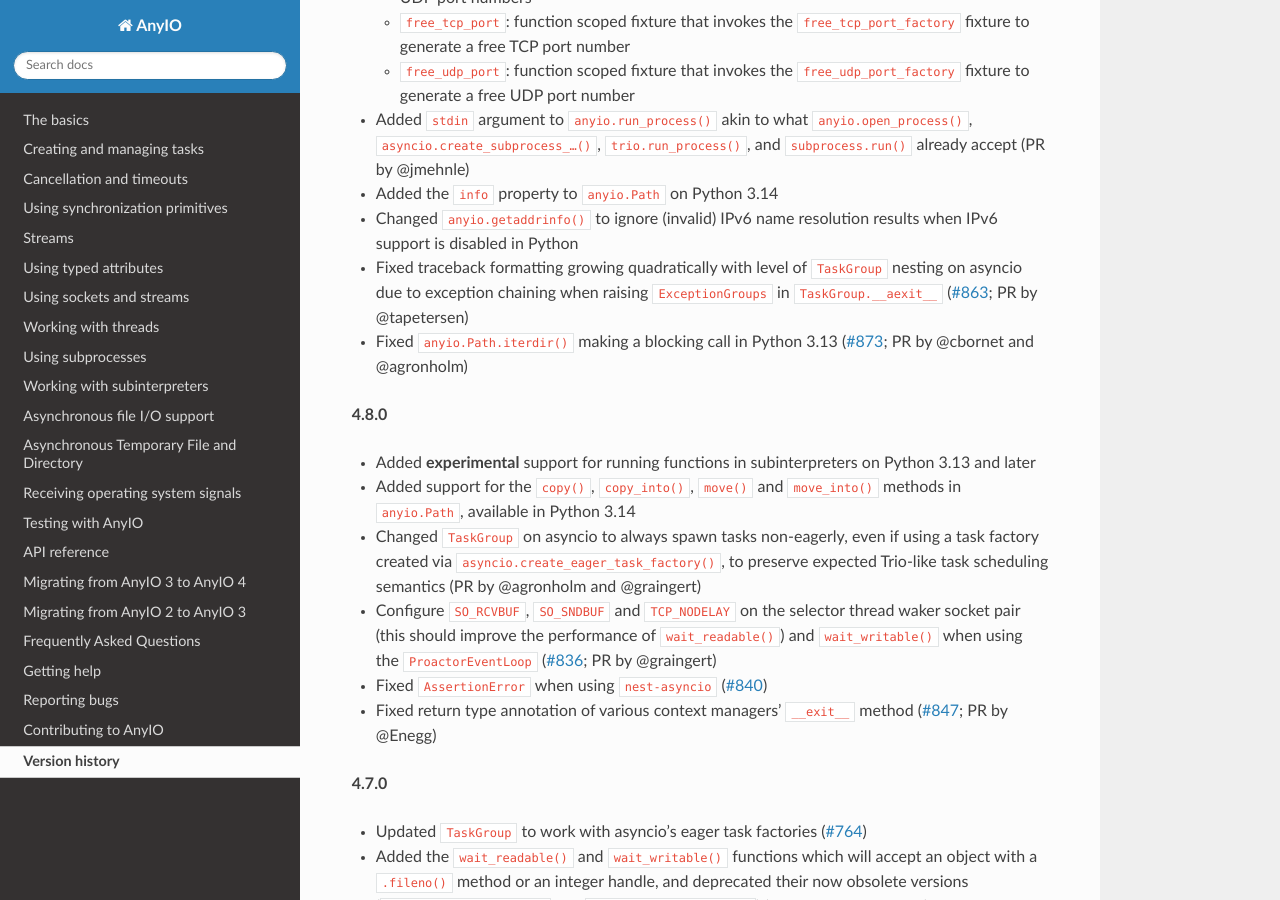
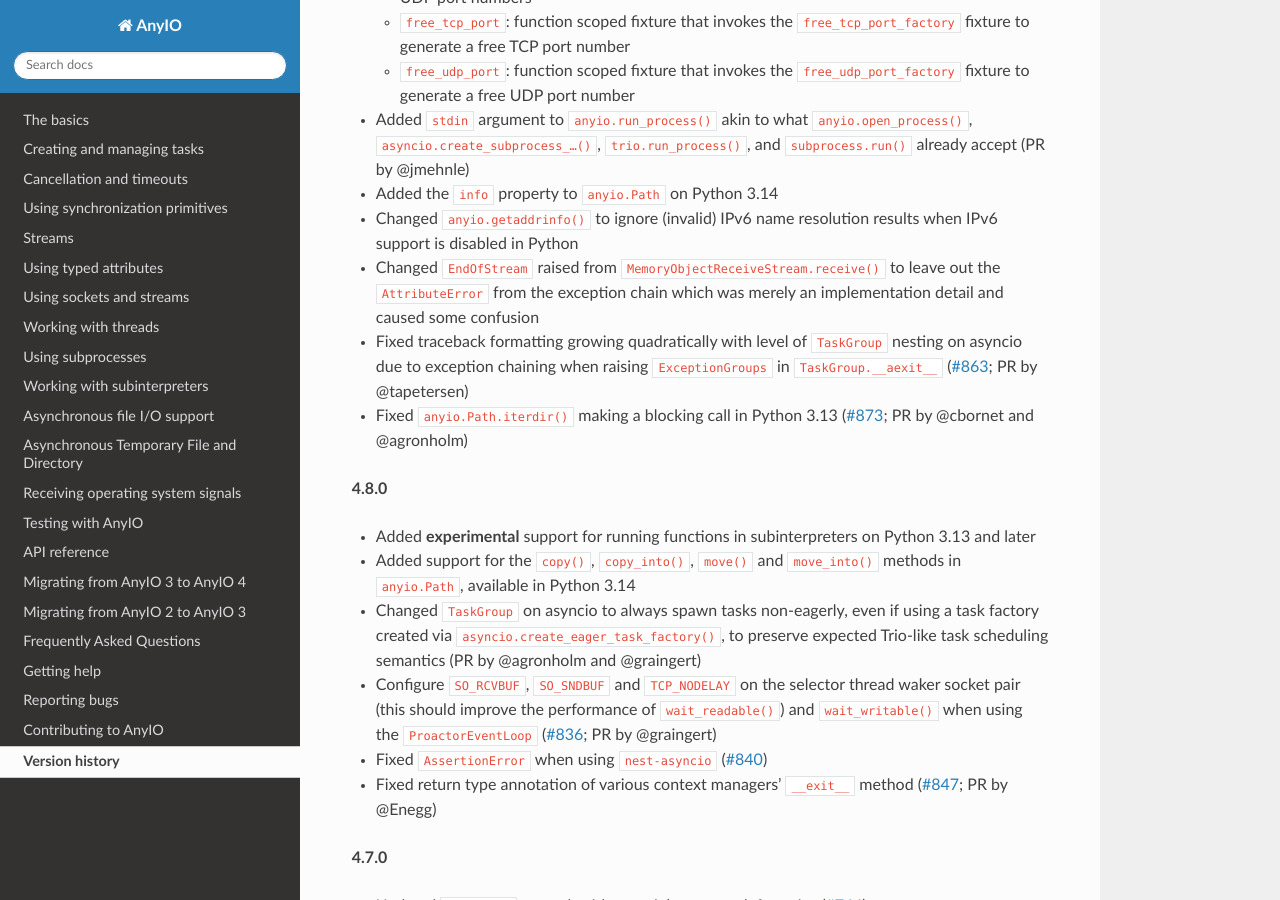
Before and after one commit to agronholm/anyio, a Sphinx documentation site: the page built from docs/versionhistory.rst, in a window 1280 px wide and 900 px high, scrolled down 369 px. Built offline with Sphinx 7.4.7 and the Read the Docs theme 3.1.0, drawn with Linux system fonts in a browser that asks for light colours; the version number could not be read and is left out.

Commit message:
Raise EndOfStream from None in MemoryObjectReceiveStream.receive()

```diff
--- a/docs/versionhistory.rst
+++ b/docs/versionhistory.rst
@@ -21,6 +21,9 @@ This library adheres to `Semantic Versioning 2.0 <http://semver.org/>`_.
 - Added the ``info`` property to ``anyio.Path`` on Python 3.14
 - Changed ``anyio.getaddrinfo()`` to ignore (invalid) IPv6 name resolution results when
   IPv6 support is disabled in Python
+- Changed ``EndOfStream`` raised from ``MemoryObjectReceiveStream.receive()`` to leave
+  out the ``AttributeError`` from the exception chain which was merely an implementation
+  detail and caused some confusion
 - Fixed traceback formatting growing quadratically with level of ``TaskGroup``
   nesting on asyncio due to exception chaining when raising ``ExceptionGroups``
   in ``TaskGroup.__aexit__``
```
Also changed, not shown: 1 other file.
